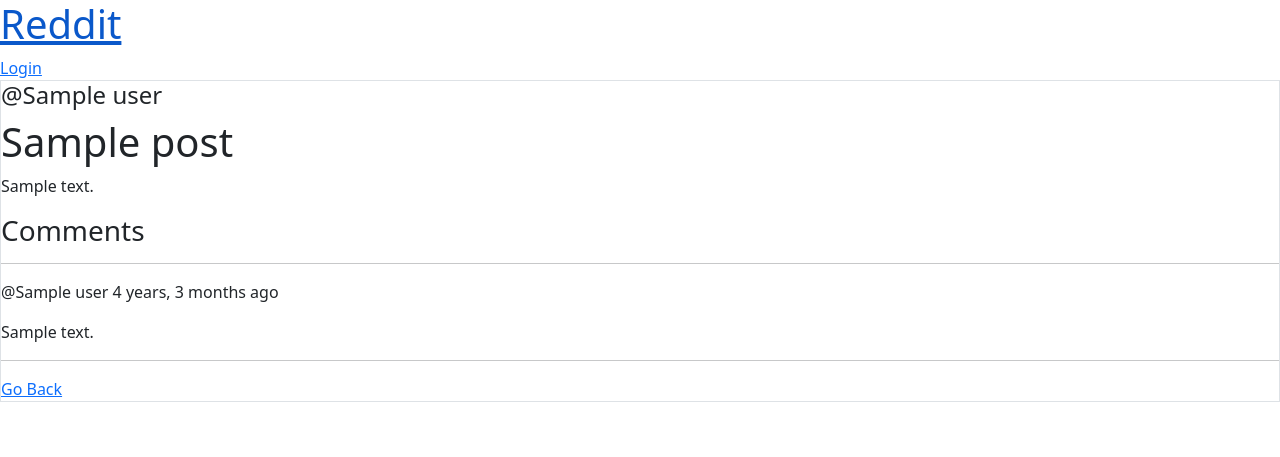
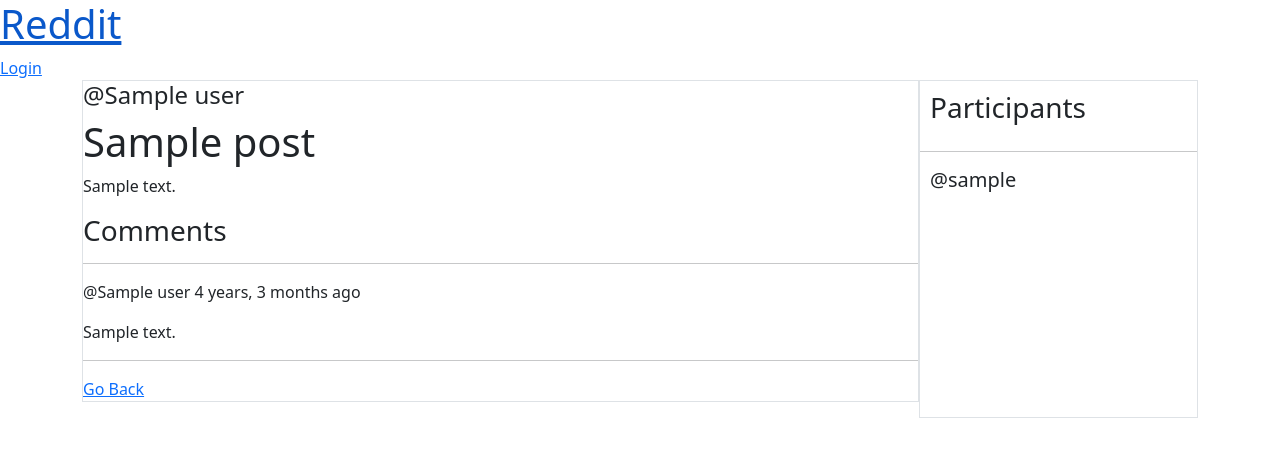
Before and after one commit to Ri-e/django-reddit, a Django app: template red/post/templates/post/single.html in a window 1280 px wide. Shown: the top 457 px of the page. Run offline with Django 3.2, Linux system fonts and the light colour scheme; the template is opened without the code that fills it: most values are stand-ins (such as "Sample title", 1, 10 or a date in 2020).

Commit message:
third commit

```diff
--- a/red/post/models.py
+++ b/red/post/models.py
@@ -13,6 +13,7 @@
     desc = models.CharField(max_length=1000)
     updated = models.DateTimeField(auto_now=True)
     created = models.DateTimeField(auto_now_add=True)
+    participants = models.ManyToManyField(User, related_name='participants', blank=True)
     class Meta:
         ordering = ['-updated', '-created']
     def __str__(self):
--- a/red/post/templates/post/single.html
+++ b/red/post/templates/post/single.html
@@ -1,4 +1,19 @@
 {% extends 'post/index.html'%} {% block content %}
+<style>
+  .container{
+    display: grid;
+    grid-template-columns: 3fr 1fr;
+  }
+  .patr{
+    padding: 10px;
+  }
+  .inner-ppc{
+    padding-left: 10px;
+  }
+
+</style>
+
+<div class="container">
   <div class="border d-flex flex-column mb-3">
     <h4>@{{post.user}}</h4>
     <h1>{{post.heading}}</h1>
@@ -32,5 +47,17 @@
     </div>
     <a href="{{request.META.HTTP_REFERER}}">Go Back</a>
   </div>
+  <div class="border">
+    <h3 class="patr ">Participants</h3>
+
+    <hr>
+    <div class="inner-ppc">
+      {% for i in ppc %}
+      <h5>@{{i.username}}</h5>
+      {% endfor %}
+
+    </div>
+  </div>
+</div>
 
 {% endblock %}
--- a/red/post/views.py
+++ b/red/post/views.py
@@ -28,6 +28,7 @@
     #this id = pk gets the object that matches
     post = Post.objects.get(id=pk)
     comment_message = post.comment_set.all()
+    participants = post.participants.all()
     if request.method == 'POST':
         Comment.objects.create(
             user=request.user,
@@ -36,7 +37,7 @@
 
         )
         return redirect('single', pk=post.id)
-    return render(request, "post/single.html", {'post' : post, 'comments' : comment_message})
+    return render(request, "post/single.html", {'post' : post, 'comments' : comment_message, 'ppc' : participants})
 
 # checks authentication so that only logged in can create
 @login_required(login_url = 'login')
```
Also changed, not shown: red/post/migrations/0002_alter_post_options_post_participants.py (added). Lines whose indentation alone changed are shown as unchanged.
